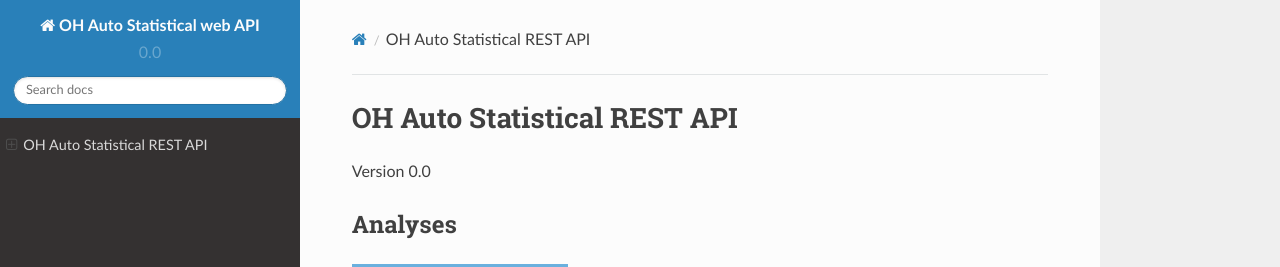
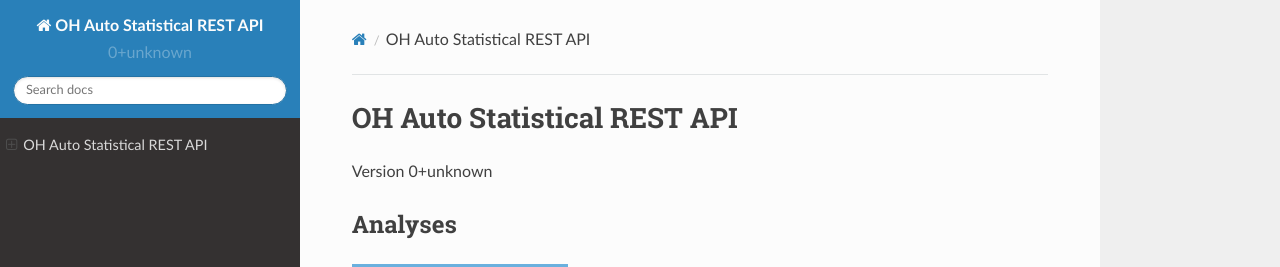
Before and after one commit to OpenHydrology/OH-Auto-Statistical-REST-API, a Sphinx documentation site: the page built from docs/source/index.rst, in a window 1280 px wide and 900 px high. Shown: the top 267 px of the window. Built offline with Sphinx 7.4.7 and the Read the Docs theme 2.0.0, drawn with Linux system fonts in a browser that asks for light colours.

Commit message:
docs config tweaks

```diff
--- a/docs/source/conf.py
+++ b/docs/source/conf.py
@@ -1,12 +1,14 @@
 # -*- coding: utf-8 -*-
 
 import sys
+
 import os
 from datetime import date
 
+
 os.chdir('../..')  # Versioneer requires us to work from the root of the project
 sys.path.insert(0, os.getcwd())
-# import versioneer
+import versioneer
 
 extensions = ['sphinxcontrib.httpdomain']
 
@@ -15,10 +17,9 @@ templates_path = ['_templates']
 source_suffix = '.rst'
 master_doc = 'index'
 
-project = 'OH Auto Statistical web API'
+project = 'OH Auto Statistical REST API'
 copyright = '2015‒{}, Florenz A. P. Hollebrandse'.format(date.today().year)
-#release = versioneer.get_version()
-release = '0.0.0'
+release = versioneer.get_version()
 version = '.'.join(release.split('.')[:2])
 
 highlight_language = 'json'
@@ -32,6 +33,7 @@ if not on_rtd:  # only import and set the theme if we're building docs locally
     html_theme = 'sphinx_rtd_theme'
     html_theme_path = [sphinx_rtd_theme.get_html_theme_path()]
 
+html_title = ''
 html_static_path = ['_static']
 html_last_updated_fmt = '%d/%m/%Y'
 html_show_sphinx = False
```
